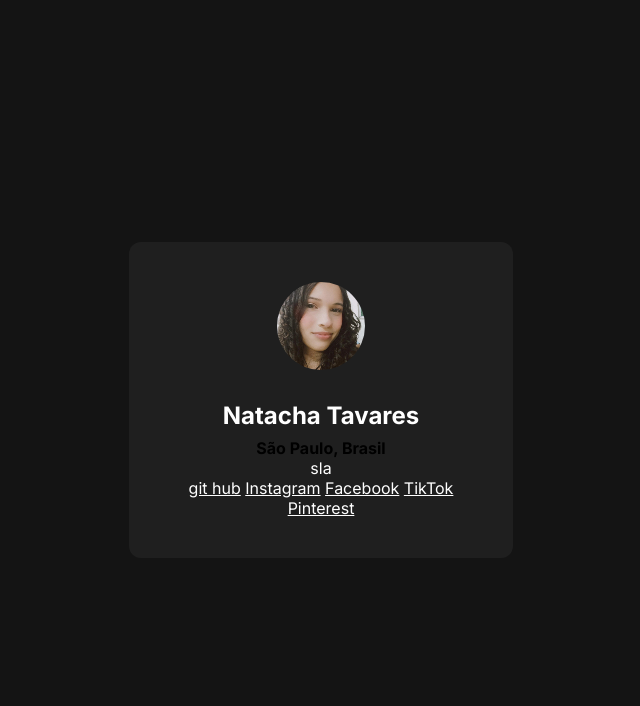
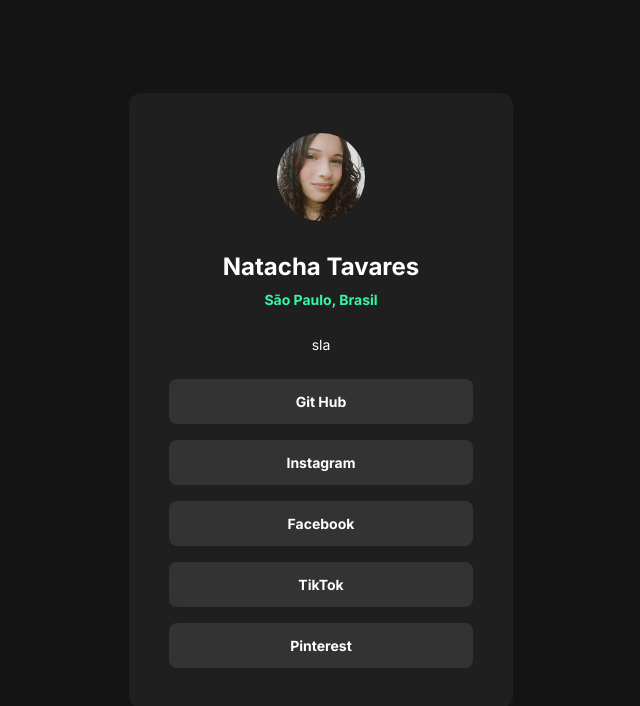
Before and after one commit to natacha12A/MEUS-LINKS, a plain HTML site: page index.html in a window 1280 px wide. Shown: the whole page, without its empty margins (319-959 px from the left). Drawn offline with Linux system fonts and the light colour scheme.

Commit message:
Desenvolvimento do CSS terminado

```diff
--- a/index.html
+++ b/index.html
@@ -17,7 +17,7 @@
 
         <p>sla</p>
 
-        <a href="https://github.com/natacha12A/Natacha12aa">git hub</a>
+        <a href="https://github.com/natacha12A/Natacha12aa">Git Hub</a>
         <a href="https://www.instagram.com/_tacha26/">Instagram</a>
         <a href="https://www.facebook.com/profile.php?id=100090858828014&mibextid=ZbWKwL">Facebook</a>
         <a href="https://www.tiktok.com/@naty_5724?_t=8ke7bO0SPRu&_r=1">TikTok</a>
--- a/style.css
+++ b/style.css
@@ -36,3 +36,30 @@ div h1 {
 	font-weignt: 600;
 	margin-bottom: 4px;
 }
+
+div strong {
+	color: #35f8a7;
+	font-size: 14px;
+	line-height: 21px;
+}
+
+div p {
+	margin-block: 24px;
+	font-size: 14px;
+	line-height: 21px;
+}
+
+div a + a {
+	margin-top: 16px;
+}
+
+div a {
+	display: block;
+	text-decoration: none;
+	background-color: #333333;
+	padding: 12px;
+	border-radius: 8px;
+	font-weight: 700;
+	font-size: 14px;
+	line-height: 21px;
+}
```
